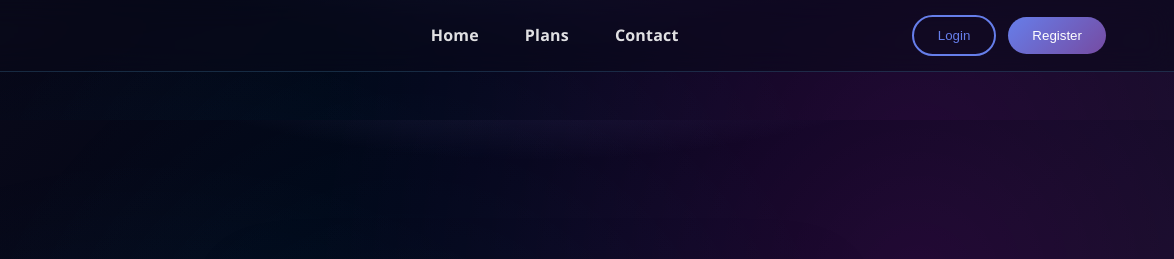
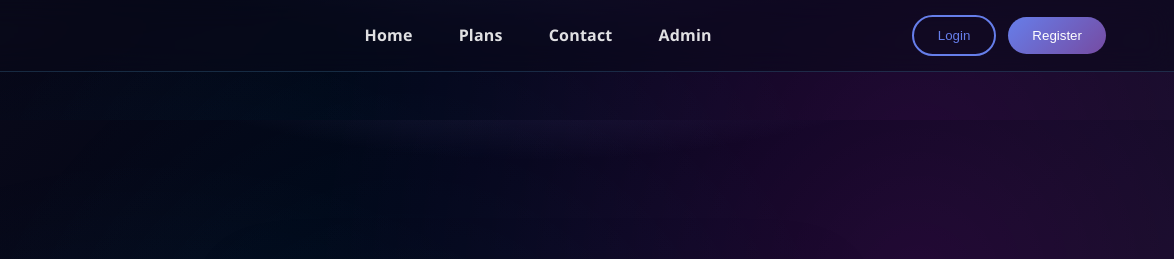
Before and after one commit to mduvauyinkinga/MathWithMduu, a website with bundled scripts: page login.html in a window 1280 px wide. Shown: the top 259 px of the page, 106-1280 px from the left. Built offline with nearby package versions, Linux system fonts and the light colour scheme; no server answers; some icons are missing.

Commit message:
Add files via upload

```diff
--- a/login.html
+++ b/login.html
@@ -28,6 +28,7 @@
           <li><a href="index.html#home">Home</a></li>
           <li><a href="plans.html">Plans</a></li>
           <li><a href="contact.html">Contact</a></li>
+          <li><a href="admin.html" class="admin-only" id="adminLinkMobile">Admin</a></li>
           <li><a href="dashboard.html" id="dashboardLink" class="hidden">Dashboard</a></li>
         </ul>
         <div class="mobile-menu">
```
